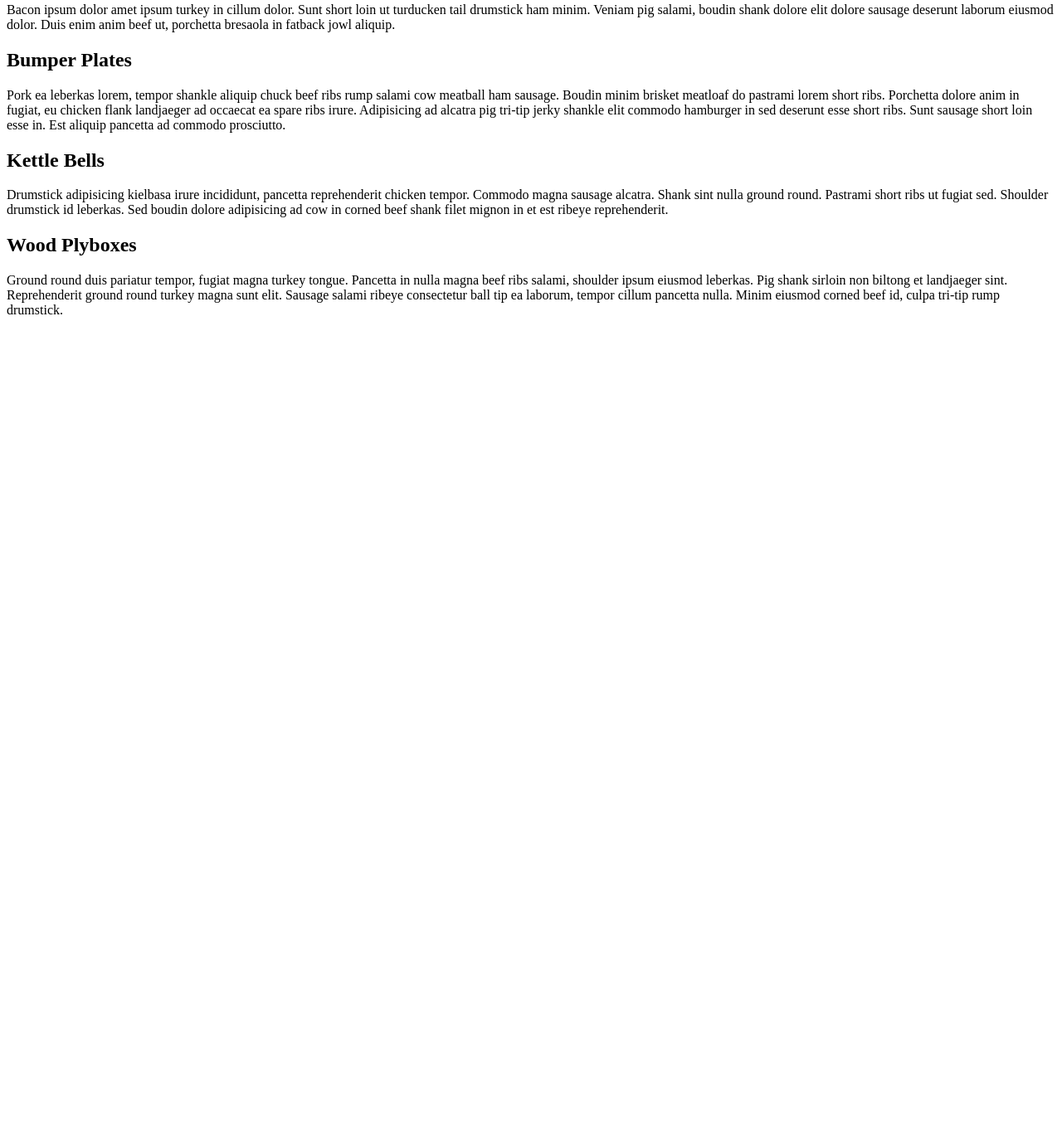
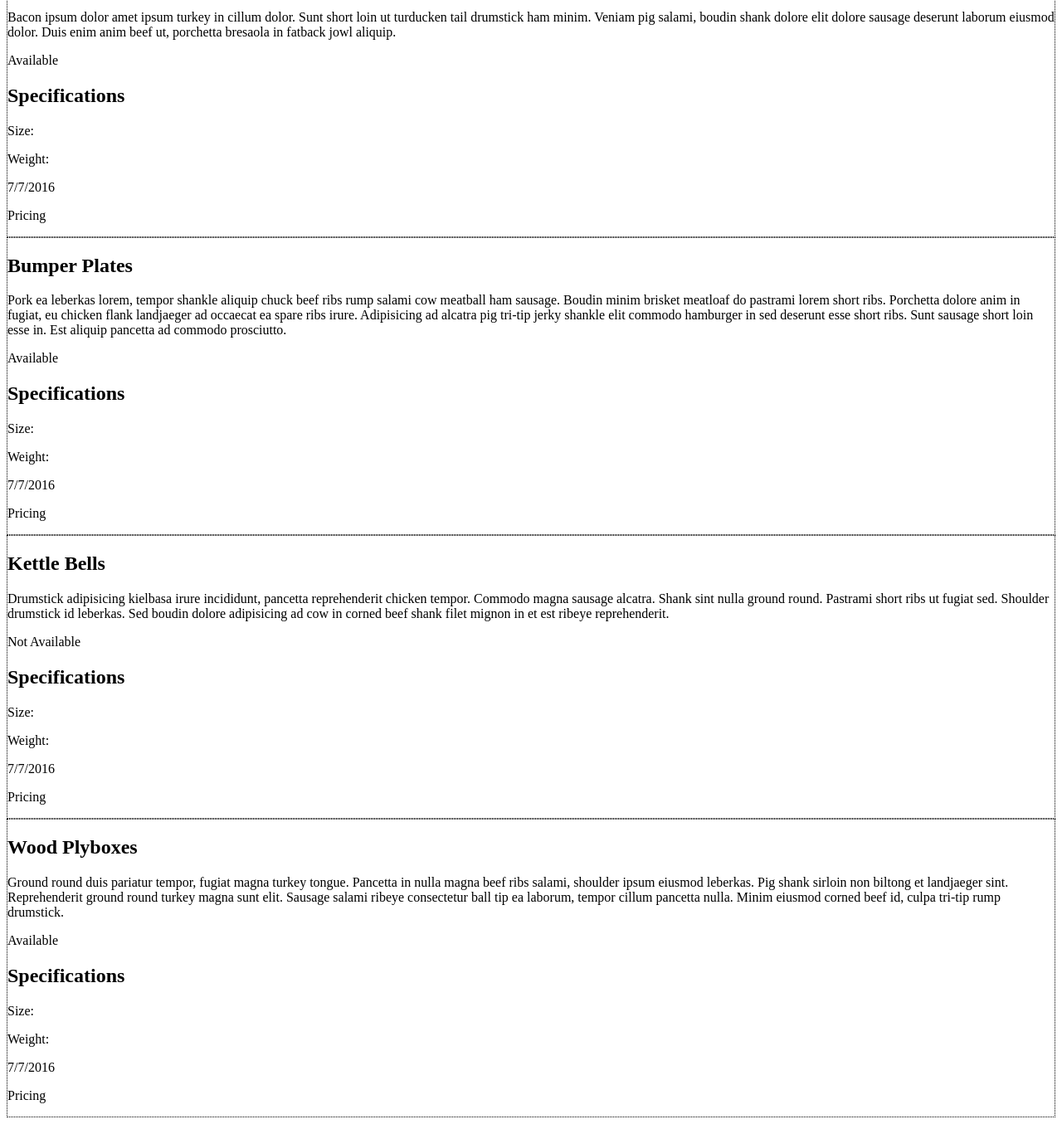
Before and after one commit to nss-day-cohort-14/static-web-html-css-quiz-daveharmswebdev, a plain HTML site: page index.html in a window 1280 px wide. Shown: the part 64-1419 px from the top of the page at 83% size. Before the commit the page ends 800 px from the top, so only its background shows below. Drawn offline with Linux system fonts and the light colour scheme.

Commit message:
included specs and pricing

```diff
--- a/index.html
+++ b/index.html
@@ -14,18 +14,18 @@
 		<section>
 			<div class="image"></div>
 			<p class="description">Bacon ipsum dolor amet ipsum turkey in cillum dolor. Sunt short loin ut turducken tail drumstick ham minim. Veniam pig salami, boudin shank dolore elit dolore sausage deserunt laborum eiusmod dolor. Duis enim anim beef ut, porchetta bresaola in fatback jowl aliquip.</p>
-			<div class="availability"></div>
+			<div class="availability">Available</div>
 		</section>
 		<section>
-			<h2 class="specs"></h2>
-			<p class="specs--data"></p>
-			<p class="specs--data"></p>
+			<h2 class="specs">Specifications</h2>
+			<p class="specs--data">Size: </p>
+			<p class="specs--data">Weight: </p>
 			<footer class="invalidDate">
-				<p class='invalidDate--data'></p>
+				<p class='invalidDate--data'><time datetime="2016-07-07T17:00">7/7/2016</time></p>
 			</footer>
 		</section>
 		<section class='price'>
-			<header></header>
+			<header>Pricing</header>
 			<p class="price--data"></p>
 			<p class="price--data"></p>
 			<p class="price--data"></p>
@@ -38,18 +38,18 @@
 		<section>
 			<div class="image"></div>
 			<p class="description">Pork ea leberkas lorem, tempor shankle aliquip chuck beef ribs rump salami cow meatball ham sausage. Boudin minim brisket meatloaf do pastrami lorem short ribs. Porchetta dolore anim in fugiat, eu chicken flank landjaeger ad occaecat ea spare ribs irure. Adipisicing ad alcatra pig tri-tip jerky shankle elit commodo hamburger in sed deserunt esse short ribs. Sunt sausage short loin esse in. Est aliquip pancetta ad commodo prosciutto.</p>
-			<div class="availability"></div>
+			<div class="availability">Available</div>
 		</section>
 		<section>
-			<h2 class="specs"></h2>
-			<p class="specs--data"></p>
-			<p class="specs--data"></p>
+			<h2 class="specs">Specifications</h2>
+			<p class="specs--data">Size: </p>
+			<p class="specs--data">Weight: </p>
 			<footer class="invalidDate">
-				<p class='invalidDate--data'></p>
+				<p class='invalidDate--data'><time datetime="2016-07-07T17:00">7/7/2016</time></p>
 			</footer>
 		</section>
 		<section class='price'>
-			<header></header>
+			<header>Pricing</header>
 			<p class="price--data"></p>
 			<p class="price--data"></p>
 			<p class="price--data"></p>
@@ -62,18 +62,18 @@
 		<section>
 			<div class="image"></div>
 			<p class="description">Drumstick adipisicing kielbasa irure incididunt, pancetta reprehenderit chicken tempor. Commodo magna sausage alcatra. Shank sint nulla ground round. Pastrami short ribs ut fugiat sed. Shoulder drumstick id leberkas. Sed boudin dolore adipisicing ad cow in corned beef shank filet mignon in et est ribeye reprehenderit.</p>
-			<div class="availability"></div>
+			<div class="availability notAvailable">Not Available</div>
 		</section>
 		<section>
-			<h2 class="specs"></h2>
-			<p class="specs--data"></p>
-			<p class="specs--data"></p>
+			<h2 class="specs">Specifications</h2>
+			<p class="specs--data">Size: </p>
+			<p class="specs--data">Weight: </p>
 			<footer class="invalidDate">
-				<p class='invalidDate--data'></p>
+				<p class='invalidDate--data'><time datetime="2016-07-07T17:00">7/7/2016</time></p>
 			</footer>
 		</section>
 		<section class='price'>
-			<header></header>
+			<header>Pricing</header>
 			<p class="price--data"></p>
 			<p class="price--data"></p>
 			<p class="price--data"></p>
@@ -86,18 +86,18 @@
 		<section>
 			<div class="image"></div>
 			<p class="description">Ground round duis pariatur tempor, fugiat magna turkey tongue. Pancetta in nulla magna beef ribs salami, shoulder ipsum eiusmod leberkas. Pig shank sirloin non biltong et landjaeger sint. Reprehenderit ground round turkey magna sunt elit. Sausage salami ribeye consectetur ball tip ea laborum, tempor cillum pancetta nulla. Minim eiusmod corned beef id, culpa tri-tip rump drumstick.</p>
-			<div class="availability"></div>
+			<div class="availability">Available</div>
 		</section>
 		<section>
-			<h2 class="specs"></h2>
-			<p class="specs--data"></p>
-			<p class="specs--data"></p>
+			<h2 class="specs">Specifications</h2>
+			<p class="specs--data">Size: </p>
+			<p class="specs--data">Weight: </p>
 			<footer class="invalidDate">
-				<p class='invalidDate--data'></p>
+				<p class='invalidDate--data'><time datetime="2016-07-07T17:00">7/7/2016</time></p>
 			</footer>
 		</section>
 		<section class='price'>
-			<header></header>
+			<header>Pricing</header>
 			<p class="price--data"></p>
 			<p class="price--data"></p>
 			<p class="price--data"></p>
--- a/quiz.css
+++ b/quiz.css
@@ -0,0 +1,3 @@
+article {
+	border: 1px dotted;
+}
```
